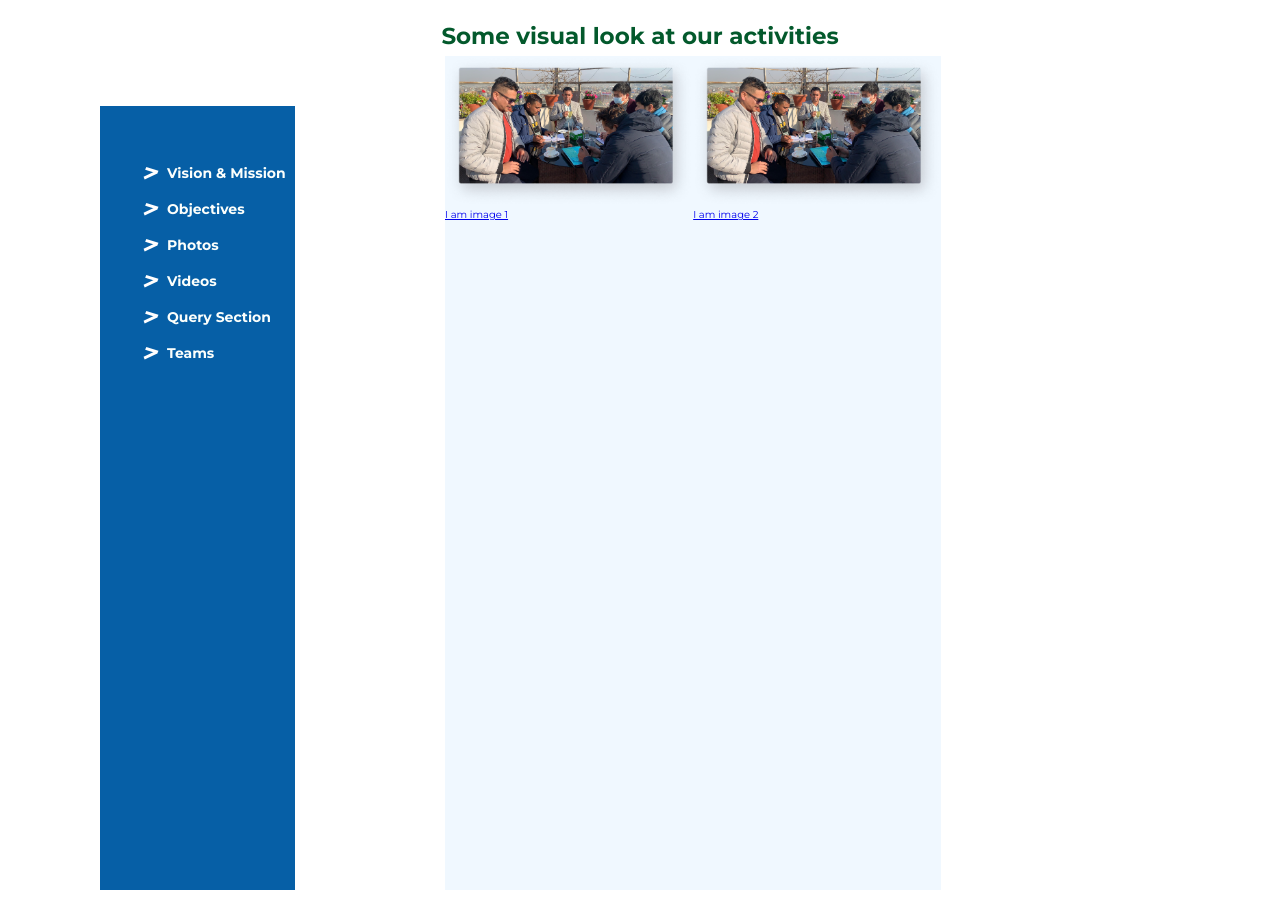
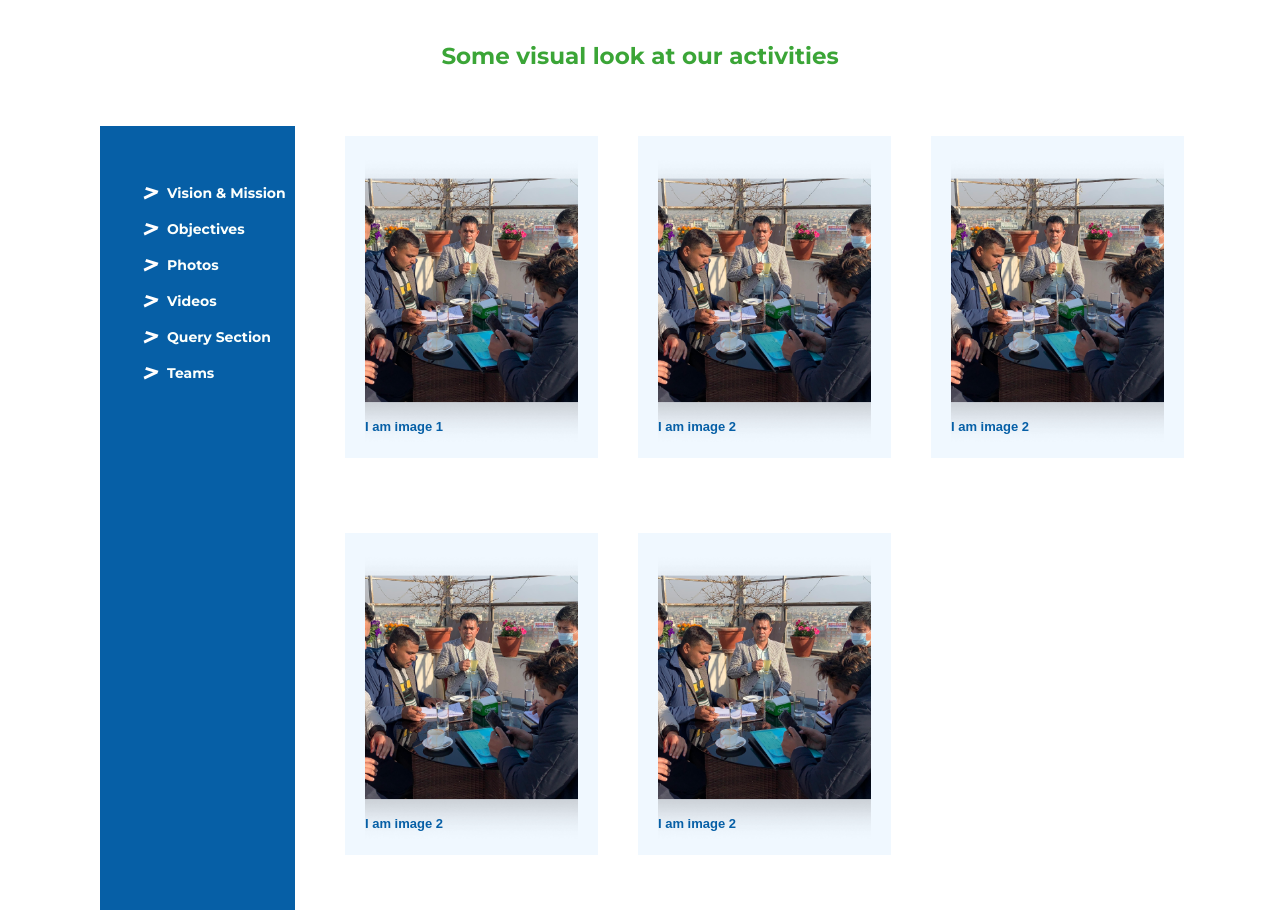
Before and after one commit to imbishalgiri/IFHR, a website: page pages/gallery.html in a window 1280 px wide. Shown: the part 251-1161 px from the top of the page. Drawn offline with Linux system fonts and the light colour scheme; some packages are replaced by stand-ins of ours; a script that the page names is missing.

Commit message:
non-responsive gallery is pretty much done

```diff
--- a/pages/gallery.html
+++ b/pages/gallery.html
@@ -80,6 +80,18 @@
         <img src="../assets/glimpse-image.png" />
         <div class="photos__caption">I am image 2</div>
       </a>
+      <a href="../assets/glimpse-image.png" class="photos__item">
+        <img src="../assets/glimpse-image.png" />
+        <div class="photos__caption">I am image 2</div>
+      </a>
+      <a href="../assets/glimpse-image.png" class="photos__item">
+        <img src="../assets/glimpse-image.png" />
+        <div class="photos__caption">I am image 2</div>
+      </a>
+      <a href="../assets/glimpse-image.png" class="photos__item">
+        <img src="../assets/glimpse-image.png" />
+        <div class="photos__caption">I am image 2</div>
+      </a>
     </div>
 
     <script src="../node_modules/lightgallery.js/dist/js/lightgallery.min.js"></script>
--- a/scss/gallery/gallery_head.scss
+++ b/scss/gallery/gallery_head.scss
@@ -4,12 +4,12 @@
   grid-column: 1 / -1;
 
   &__text {
-    color: #03592c;
+    color: #3ba537;
     font-family: Montserrat;
     font-weight: bold;
     font-size: 2.3rem;
     grid-column: 1 / -1;
-    margin-top: 2rem;
+    margin-top: 4rem;
     display: flex;
     justify-content: center;
     align-items: center;
--- a/scss/gallery/photos.scss
+++ b/scss/gallery/photos.scss
@@ -2,14 +2,31 @@
   grid-column: 5 / -1;
   display: flex;
   flex-wrap: wrap;
+  align-items: flex-start;
+  margin-top: 4rem;
+  margin-left: -12rem;
 
   &__item {
+    width: 25.3rem;
+    margin: 2rem;
     display: flex;
     flex-direction: column;
     background-color: aliceblue;
+    text-decoration: none;
+    padding: 2rem;
+  }
+
+  &__caption {
+    color: #065fa6;
+    text-decoration: none;
+    font-family: sans-serif;
+    font-weight: 700;
+    font-size: 1.3rem;
+    margin-top: -3rem;
   }
 }
 
 .photos > a > img {
-  height: 15rem;
+  height: 29rem;
+  object-fit: cover;
 }
--- a/scss/gallery/vertnav.scss
+++ b/scss/gallery/vertnav.scss
@@ -24,6 +24,7 @@
       line-height: 185.2%;
       margin-left: 0.8rem;
       color: #fcfffc;
+      align-self: center;
     }
   }
 }
```
Also changed, not shown: css/styles.css.
